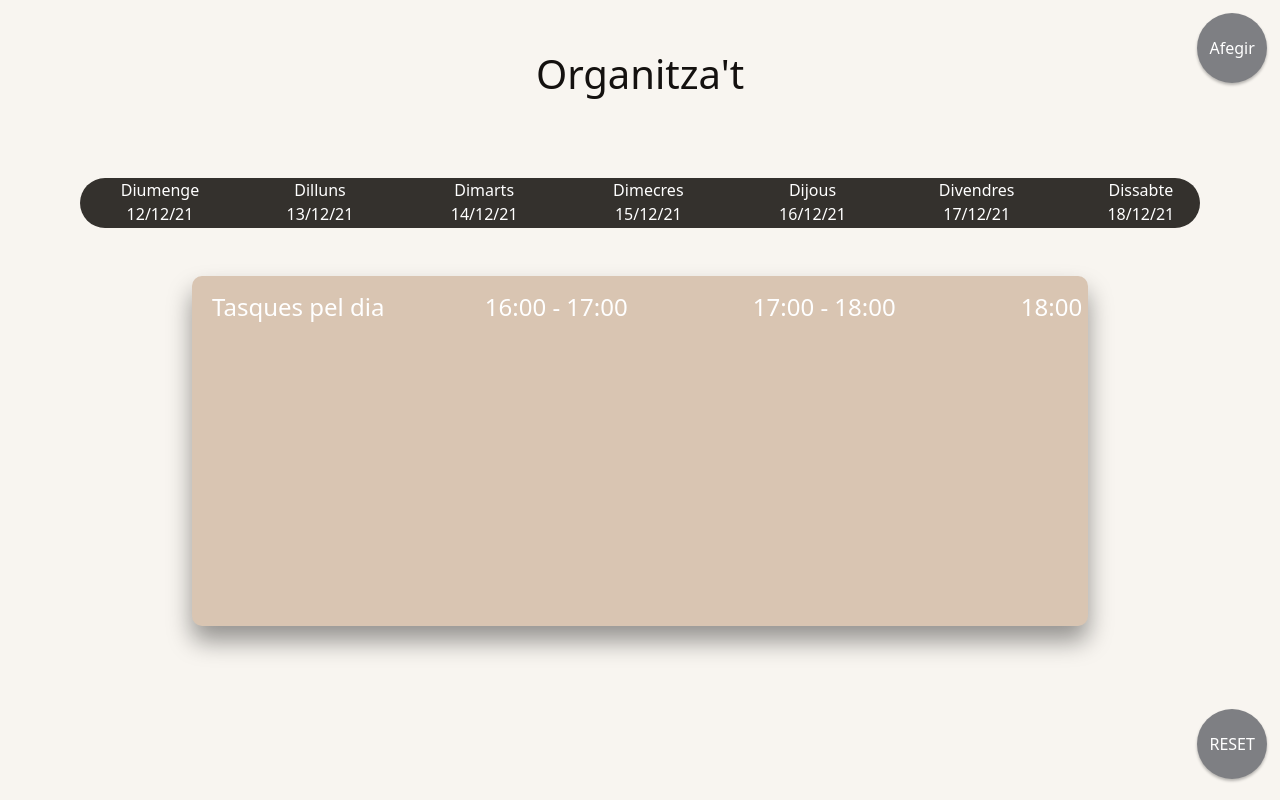
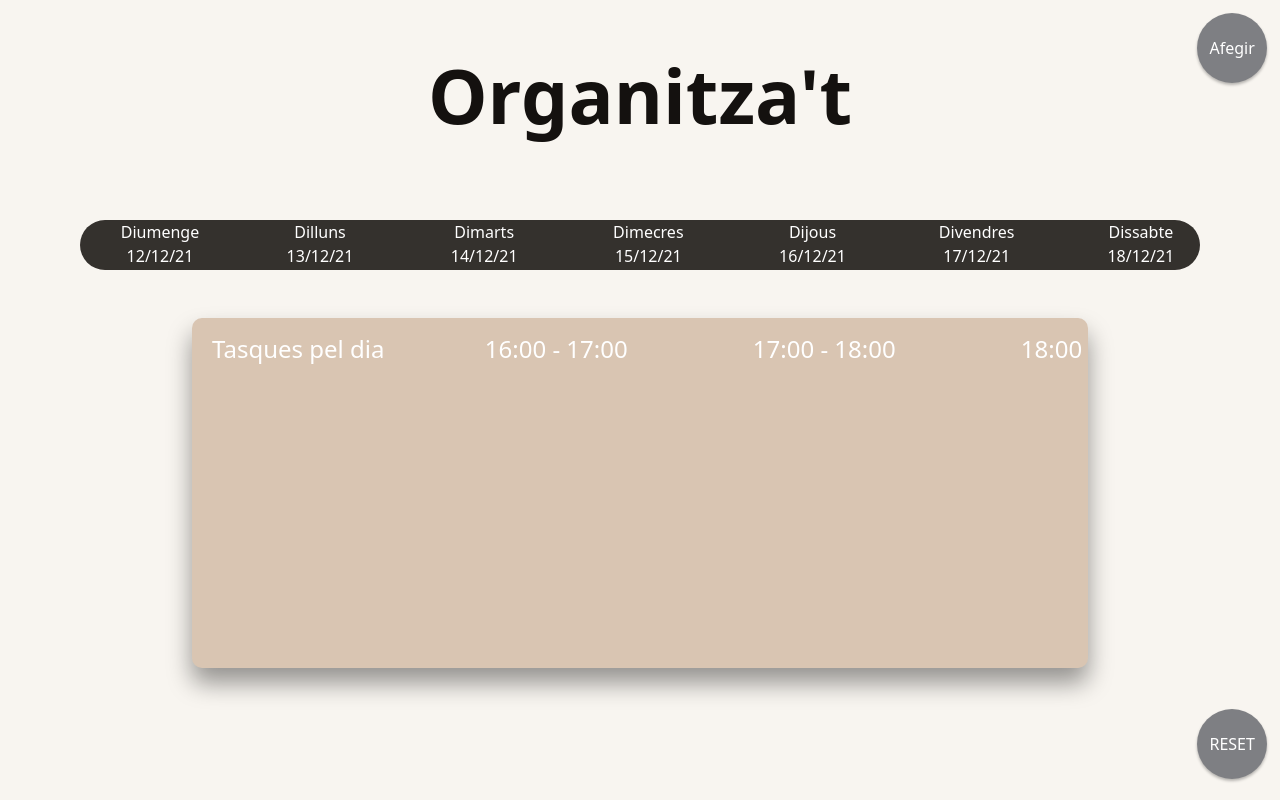
Before and after one commit to LauraHPG/Bitsxlamarato, a plain HTML site: page index.html in a window 1280 px wide. Drawn offline with nearby package versions, Linux system fonts and the light colour scheme.

Commit message:
Update main.css

```diff
--- a/main.css
+++ b/main.css
@@ -22,6 +22,8 @@ h1{
   text-align: center;
   padding-top: 50px;
   color: #14110F;
+  font-weight: bold !important;
+  font-size: 75px !important;
 }
 
 
```
